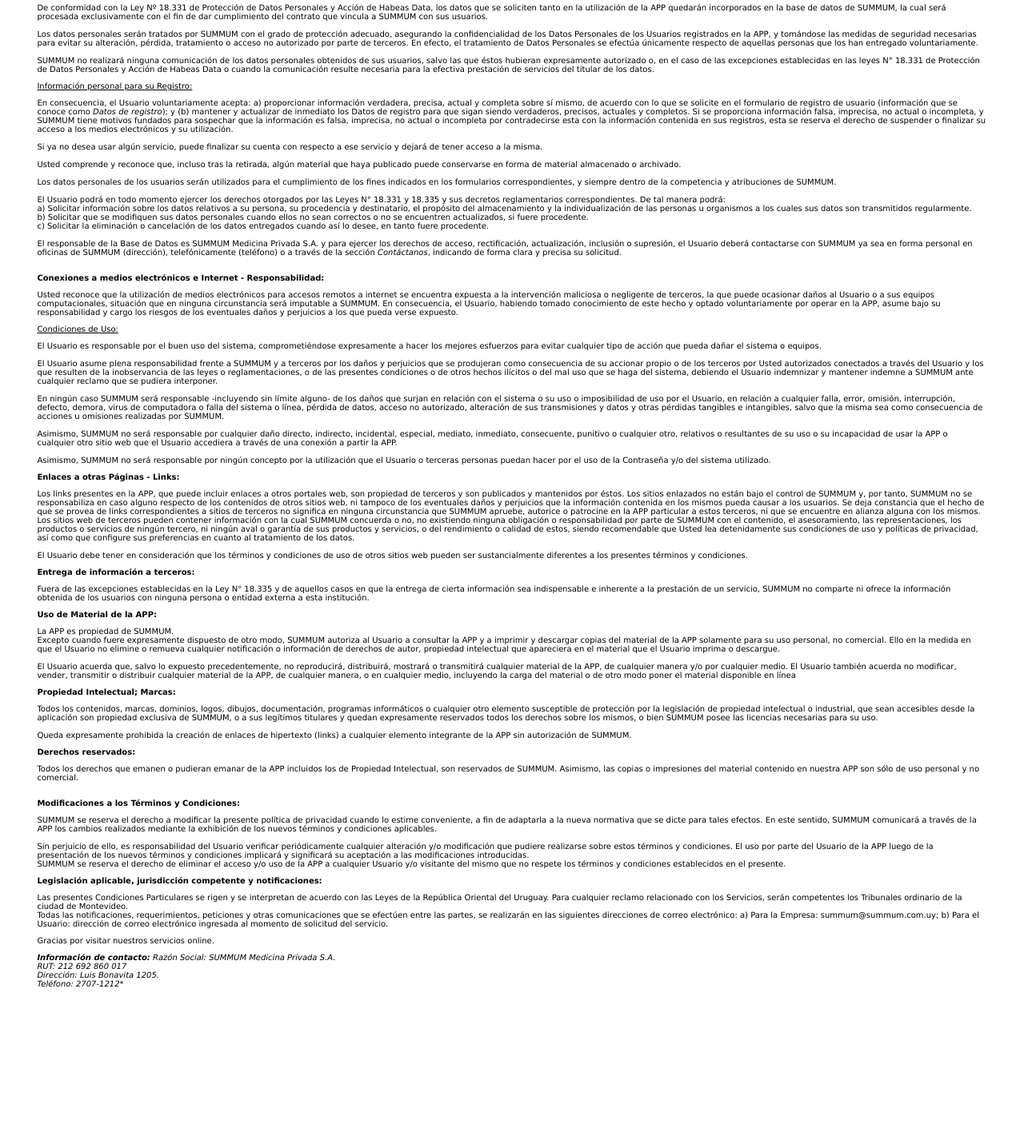
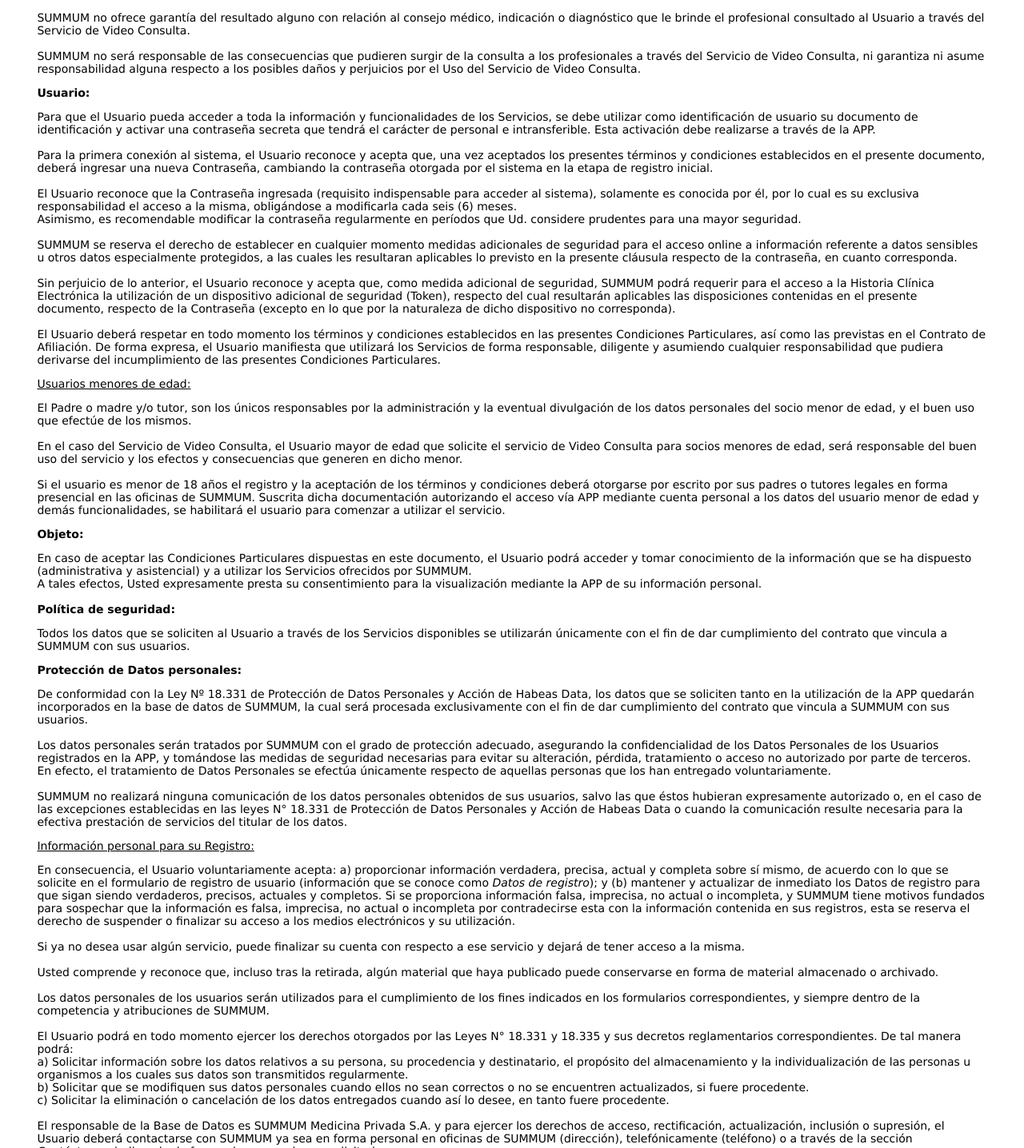
Before and after one commit to ramirogavagnin/summum-privacy-policy, a website: page dist/index.html in a window 1280 px wide. Shown: the part 1364-2800 px from the top of the page at 80% size. Before the commit the page ends 2669 px from the top, so only its background shows below. Drawn offline with Linux system fonts and the light colour scheme.

Commit message:
font styles changes

```diff
--- a/dist/index.html
+++ b/dist/index.html
@@ -13,7 +13,7 @@
           Privada</strong
         >
       </p>
-      <p style="font-family: Verdana; font-size: 10px">
+      <p style="font-family: Verdana; font-size: 14px">
         Los presentes términos y condiciones (en adelante
         <em>Condiciones Particulares</em>), regulan tanto los términos y
         condiciones de los Servicios online de SUMMUM, como las condiciones de
@@ -36,10 +36,10 @@
         SUMMUM se reserva el derecho de eliminar su acceso en caso de que
         infrinja los Términos y Condiciones.
       </p>
-      <p style="font-family: Verdana; font-size: 10px">
+      <p style="font-family: Verdana; font-size: 14px">
         <strong>Definiciones:</strong>
       </p>
-      <p style="font-family: Verdana; font-size: 10px">
+      <p style="font-family: Verdana; font-size: 14px">
         Dato Personal: Información de cualquier tipo determinada o determinable
         que permita identificar al Usuario de acuerdo con lo establecido en el
         inciso D) del artículo 4 de la Ley 18.331.<br />
@@ -66,19 +66,19 @@
         gestiona toda la información vinculada al socio menor de edad a través
         de la APP de SUMMUM.
       </p>
-      <p style="font-family: Verdana; font-size: 10px">
+      <p style="font-family: Verdana; font-size: 14px">
         <strong>Información general:</strong>
       </p>
       <p
         style="
           font-family: Verdana;
-          font-size: 10px;
+          font-size: 14px;
           text-decoration: underline;
         "
       >
         Aplicaciones y servicios on line:
       </p>
-      <p style="font-family: Verdana; font-size: 10px">
+      <p style="font-family: Verdana; font-size: 14px">
         La aplicación de SUMMUM para teléfonos móviles y tablets, para sistemas
         operativos IOS, Android y Huawei (en adelante &quot;APP&quot;), es
         propiedad de SUMMUM.<br />
@@ -101,13 +101,13 @@
       <p
         style="
           font-family: Verdana;
-          font-size: 10px;
+          font-size: 14px;
           text-decoration: underline;
         "
       >
         Video Consulta:
       </p>
-      <p style="font-family: Verdana; font-size: 10px">
+      <p style="font-family: Verdana; font-size: 14px">
         El Servicio que se brinda a través de SUMMUM Video Consulta, consiste en
         la posibilidad de que el Socio realice una consulta no presencial, de
         carácter virtual a un profesional médico en la especialidad de medicina
@@ -121,12 +121,12 @@
         será el médico quien determine en el momento de la consulta si es
         posible su realización.
       </p>
-      <p style="font-family: Verdana; font-size: 10px">
+      <p style="font-family: Verdana; font-size: 14px">
         <strong
           >Condiciones Particulares del Servicio de Video Consulta:</strong
         >
       </p>
-      <p style="font-family: Verdana; font-size: 10px">
+      <p style="font-family: Verdana; font-size: 14px">
         La consulta médica mediante el Servicio de Video Consulta no reemplaza
         ni sustituye la consulta médica presencial, ya sea en emergencia, en
         urgencia o coordinada.<br /><br />
@@ -167,10 +167,10 @@
         ni garantiza ni asume responsabilidad alguna respecto a los posibles
         daños y perjuicios por el Uso del Servicio de Video Consulta.
       </p>
-      <p style="font-family: Verdana; font-size: 10px">
+      <p style="font-family: Verdana; font-size: 14px">
         <strong>Usuario: </strong>
       </p>
-      <p style="font-family: Verdana; font-size: 10px">
+      <p style="font-family: Verdana; font-size: 14px">
         Para que el Usuario pueda acceder a toda la información y
         funcionalidades de los Servicios, se debe utilizar como identificación
         de usuario su documento de identificación y activar una contraseña
@@ -210,13 +210,13 @@
       <p
         style="
           font-family: Verdana;
-          font-size: 10px;
+          font-size: 14px;
           text-decoration: underline;
         "
       >
         Usuarios menores de edad:
       </p>
-      <p style="font-family: Verdana; font-size: 10px">
+      <p style="font-family: Verdana; font-size: 14px">
         El Padre o madre y/o tutor, son los únicos responsables por la
         administración y la eventual divulgación de los datos personales del
         socio menor de edad, y el buen uso que efectúe de los mismos.<br /><br />
@@ -231,10 +231,10 @@
         personal a los datos del usuario menor de edad y demás funcionalidades,
         se habilitará el usuario para comenzar a utilizar el servicio.
       </p>
-      <p style="font-family: Verdana; font-size: 10px">
+      <p style="font-family: Verdana; font-size: 14px">
         <strong>Objeto:</strong>
       </p>
-      <p style="font-family: Verdana; font-size: 10px">
+      <p style="font-family: Verdana; font-size: 14px">
         En caso de aceptar las Condiciones Particulares dispuestas en este
         documento, el Usuario podrá acceder y tomar conocimiento de la
         información que se ha dispuesto (administrativa y asistencial) y a
@@ -243,18 +243,18 @@
         visualización mediante la APP de su información personal.
       </p>
       <p />
-      <p style="font-family: Verdana; font-size: 10px">
+      <p style="font-family: Verdana; font-size: 14px">
         <strong>Política de seguridad:</strong>
       </p>
-      <p style="font-family: Verdana; font-size: 10px">
+      <p style="font-family: Verdana; font-size: 14px">
         Todos los datos que se soliciten al Usuario a través de los Servicios
         disponibles se utilizarán únicamente con el fin de dar cumplimiento del
         contrato que vincula a SUMMUM con sus usuarios.
       </p>
-      <p style="font-family: Verdana; font-size: 10px">
+      <p style="font-family: Verdana; font-size: 14px">
         <strong>Protección de Datos personales:</strong>
       </p>
-      <p style="font-family: Verdana; font-size: 10px">
+      <p style="font-family: Verdana; font-size: 14px">
         De conformidad con la Ley Nº 18.331 de Protección de Datos Personales y
         Acción de Habeas Data, los datos que se soliciten tanto en la
         utilización de la APP quedarán incorporados en la base de datos de
@@ -277,13 +277,13 @@
       <p
         style="
           font-family: Verdana;
-          font-size: 10px;
+          font-size: 14px;
           text-decoration: underline;
         "
       >
         Información personal para su Registro:
       </p>
-      <p style="font-family: Verdana; font-size: 10px">
+      <p style="font-family: Verdana; font-size: 14px">
         En consecuencia, el Usuario voluntariamente acepta: a) proporcionar
         información verdadera, precisa, actual y completa sobre sí mismo, de
         acuerdo con lo que se solicite en el formulario de registro de usuario
@@ -321,13 +321,13 @@
         (teléfono) o a través de la sección <em>Contáctanos</em>, indicando de
         forma clara y precisa su solicitud.<br /><br />
       </p>
-      <p style="font-family: Verdana; font-size: 10px">
+      <p style="font-family: Verdana; font-size: 14px">
         <strong
           >Conexiones a medios electrónicos e Internet -
           Responsabilidad:</strong
         >
       </p>
-      <p style="font-family: Verdana; font-size: 10px">
+      <p style="font-family: Verdana; font-size: 14px">
         Usted reconoce que la utilización de medios electrónicos para accesos
         remotos a internet se encuentra expuesta a la intervención maliciosa o
         negligente de terceros, la que puede ocasionar daños al Usuario o a sus
@@ -340,13 +340,13 @@
       <p
         style="
           font-family: Verdana;
-          font-size: 10px;
+          font-size: 14px;
           text-decoration: underline;
         "
       >
         Condiciones de Uso:
       </p>
-      <p style="font-family: Verdana; font-size: 10px">
+      <p style="font-family: Verdana; font-size: 14px">
         El Usuario es responsable por el buen uso del sistema, comprometiéndose
         expresamente a hacer los mejores esfuerzos para evitar cualquier tipo de
         acción que pueda dañar el sistema o equipos.<br /><br />
@@ -375,10 +375,10 @@
         utilización que el Usuario o terceras personas puedan hacer por el uso
         de la Contraseña y/o del sistema utilizado.
       </p>
-      <p style="font-family: Verdana; font-size: 10px">
+      <p style="font-family: Verdana; font-size: 14px">
         <strong>Enlaces a otras Páginas - Links:</strong>
       </p>
-      <p style="font-family: Verdana; font-size: 10px">
+      <p style="font-family: Verdana; font-size: 14px">
         Los links presentes en la APP, que puede incluir enlaces a otros
         portales web, son propiedad de terceros y son publicados y mantenidos
         por éstos. Los sitios enlazados no están bajo el control de SUMMUM y,
@@ -401,20 +401,20 @@
         uso de otros sitios web pueden ser sustancialmente diferentes a los
         presentes términos y condiciones.
       </p>
-      <p style="font-family: Verdana; font-size: 10px">
+      <p style="font-family: Verdana; font-size: 14px">
         <strong>Entrega de información a terceros:</strong>
       </p>
-      <p style="font-family: Verdana; font-size: 10px">
+      <p style="font-family: Verdana; font-size: 14px">
         Fuera de las excepciones establecidas en la Ley N° 18.335 y de aquellos
         casos en que la entrega de cierta información sea indispensable e
         inherente a la prestación de un servicio, SUMMUM no comparte ni ofrece
         la información obtenida de los usuarios con ninguna persona o entidad
         externa a esta institución.
       </p>
-      <p style="font-family: Verdana; font-size: 10px">
+      <p style="font-family: Verdana; font-size: 14px">
         <strong>Uso de Material de la APP:</strong>
       </p>
-      <p style="font-family: Verdana; font-size: 10px">
+      <p style="font-family: Verdana; font-size: 14px">
         La APP es propiedad de SUMMUM.<br />
         Excepto cuando fuere expresamente dispuesto de otro modo, SUMMUM
         autoriza al Usuario a consultar la APP y a imprimir y descargar copias
@@ -429,10 +429,10 @@
         de la APP, de cualquier manera, o en cualquier medio, incluyendo la
         carga del material o de otro modo poner el material disponible en línea
       </p>
-      <p style="font-family: Verdana; font-size: 10px">
+      <p style="font-family: Verdana; font-size: 14px">
         <strong>Propiedad Intelectual; Marcas:</strong>
       </p>
-      <p style="font-family: Verdana; font-size: 10px">
+      <p style="font-family: Verdana; font-size: 14px">
         Todos los contenidos, marcas, dominios, logos, dibujos, documentación,
         programas informáticos o cualquier otro elemento susceptible de
         protección por la legislación de propiedad intelectual o industrial, que
@@ -445,20 +445,20 @@
         SUMMUM.
       </p>
 
-      <p style="font-family: Verdana; font-size: 10px">
+      <p style="font-family: Verdana; font-size: 14px">
         <strong>Derechos reservados:</strong>
       </p>
-      <p style="font-family: Verdana; font-size: 10px">
+      <p style="font-family: Verdana; font-size: 14px">
         Todos los derechos que emanen o pudieran emanar de la APP incluidos los
         de Propiedad Intelectual, son reservados de SUMMUM. Asimismo, las copias
         o impresiones del material contenido en nuestra APP son sólo de uso
         personal y no comercial.<br /><br />
       </p>
 
-      <p style="font-family: Verdana; font-size: 10px">
+      <p style="font-family: Verdana; font-size: 14px">
         <strong>Modificaciones a los Términos y Condiciones:</strong>
       </p>
-      <p style="font-family: Verdana; font-size: 10px">
+      <p style="font-family: Verdana; font-size: 14px">
         SUMMUM se reserva el derecho a modificar la presente política de
         privacidad cuando lo estime conveniente, a fin de adaptarla a la nueva
         normativa que se dicte para tales efectos. En este sentido, SUMMUM
@@ -475,13 +475,13 @@
         condiciones establecidos en el presente.
       </p>
 
-      <p style="font-family: Verdana; font-size: 10px">
+      <p style="font-family: Verdana; font-size: 14px">
         <strong
           >Legislación aplicable, jurisdicción competente y
           notificaciones:</strong
         >
       </p>
-      <p style="font-family: Verdana; font-size: 10px">
+      <p style="font-family: Verdana; font-size: 14px">
         Las presentes Condiciones Particulares se rigen y se interpretan de
         acuerdo con las Leyes de la República Oriental del Uruguay. Para
         cualquier reclamo relacionado con los Servicios, serán competentes los
@@ -492,10 +492,10 @@
         summum@summum.com.uy; b) Para el Usuario: dirección de correo
         electrónico ingresada al momento de solicitud del servicio.
       </p>
-      <p style="font-family: Verdana; font-size: 10px">
+      <p style="font-family: Verdana; font-size: 14px">
         Gracias por visitar nuestros servicios online.
       </p>
-      <p style="font-family: Verdana; font-size: 10px; font-style: italic">
+      <p style="font-family: Verdana; font-size: 14px; font-style: italic">
         <strong>Información de contacto:</strong> Razón Social: SUMMUM Medicina
         Privada S.A.<br />
         RUT: 212 692 860 017<br />
```
